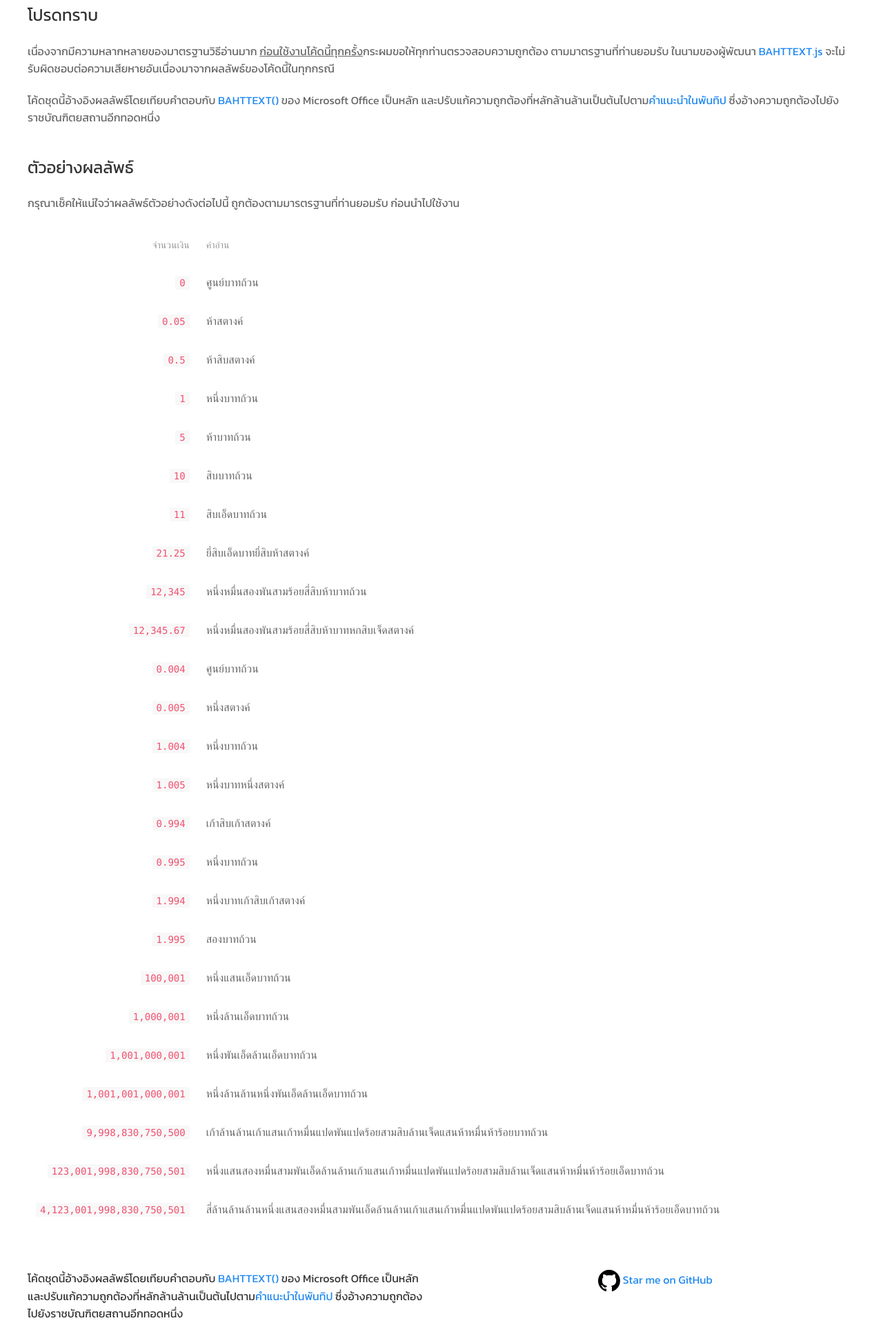
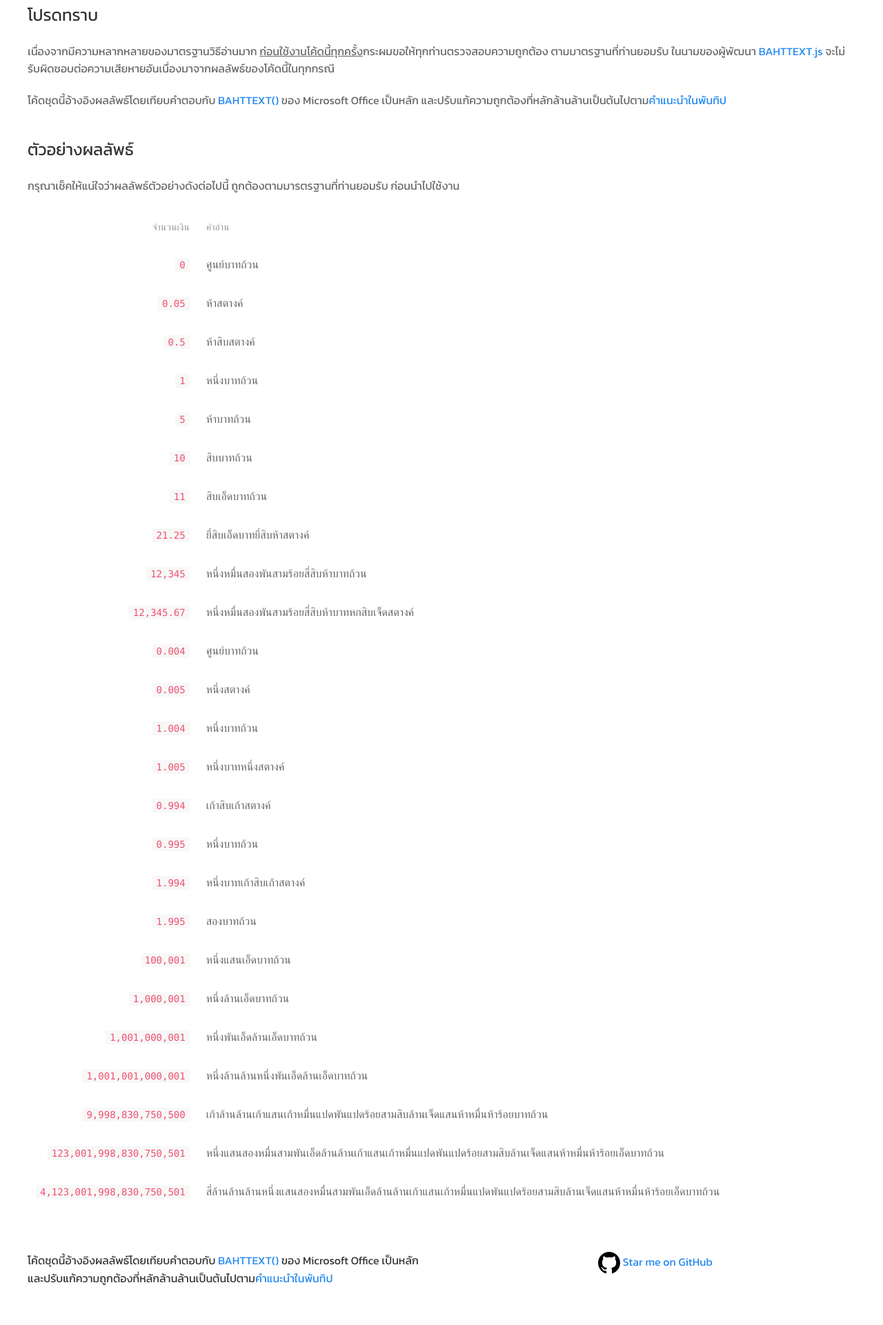
Before and after one commit to earthchie/BAHTTEXT.js, a plain HTML site: page index.html in a window 1280 px wide. Shown: the part 299-2220 px from the top of the page at 69% size. After the commit the page ends 2186 px from the top, so only its background shows below. Drawn offline with nearby package versions, Linux system fonts and the light colour scheme.

Commit message:
Update index.html

```diff
--- a/index.html
+++ b/index.html
@@ -40,7 +40,7 @@
         <h3>โปรดทราบ</h3>
         <p>เนื่องจากมีความหลากหลายของมาตรฐานวิธีอ่านมาก <u>ก่อนใช้งานโค้ดนี้ทุกครั้ง</u>กระผมขอให้ทุกท่านตรวจสอบความถูกต้อง ตามมาตรฐานที่ท่านยอมรับ ในนามของผู้พัฒนา <a href="https://github.com/earthchie/BAHTTEXT.js" target="_blank">BAHTTEXT.js</a> จะไม่รับผิดชอบต่อความเสียหายอันเนื่องมาจากผลลัพธ์ของโค้ดนี้ในทุกกรณี</p>
 
-        <p>โค้ดชุดนี้อ้างอิงผลลัพธ์โดยเทียบคำตอบกับ <a href="https://support.office.com/en-us/article/BAHTTEXT-function-5ba4d0b4-abd3-4325-8d22-7a92d59aab9c" target="_blank">BAHTTEXT()</a> ของ Microsoft Office เป็นหลัก และปรับแก้ความถูกต้องที่หลักล้านล้านเป็นต้นไปตาม<a href="https://pantip.com/topic/34967540#comment16" target="_blank">คำแนะนำในพันทิป</a> ซึ่งอ้างความถูกต้องไปยังราชบัณฑิตยสถานอีกทอดหนึ่ง</p>
+        <p>โค้ดชุดนี้อ้างอิงผลลัพธ์โดยเทียบคำตอบกับ <a href="https://support.office.com/en-us/article/BAHTTEXT-function-5ba4d0b4-abd3-4325-8d22-7a92d59aab9c" target="_blank">BAHTTEXT()</a> ของ Microsoft Office เป็นหลัก และปรับแก้ความถูกต้องที่หลักล้านล้านเป็นต้นไปตาม<a href="https://pantip.com/topic/34967540#comment16" target="_blank">คำแนะนำในพันทิป</a></p>
 
         <h3>ตัวอย่างผลลัพธ์</h3>
         <p>กรุณาเช็คให้แน่ใจว่าผลลัพธ์ตัวอย่างดังต่อไปนี้ ถูกต้องตามมารตรฐานที่ท่านยอมรับ ก่อนนำไปใช้งาน</p>
@@ -65,7 +65,7 @@
         <div class="uk-grid">
             <div class="uk-width-1-2@m uk-h2">
 
-                <p>โค้ดชุดนี้อ้างอิงผลลัพธ์โดยเทียบคำตอบกับ <a href="https://support.office.com/en-us/article/BAHTTEXT-function-5ba4d0b4-abd3-4325-8d22-7a92d59aab9c" target="_blank">BAHTTEXT()</a> ของ Microsoft Office เป็นหลัก และปรับแก้ความถูกต้องที่หลักล้านล้านเป็นต้นไปตาม<a href="https://pantip.com/topic/34967540#comment16" target="_blank">คำแนะนำในพันทิป</a> ซึ่งอ้างความถูกต้องไปยังราชบัณฑิตยสถานอีกทอดหนึ่ง</p>
+                <p>โค้ดชุดนี้อ้างอิงผลลัพธ์โดยเทียบคำตอบกับ <a href="https://support.office.com/en-us/article/BAHTTEXT-function-5ba4d0b4-abd3-4325-8d22-7a92d59aab9c" target="_blank">BAHTTEXT()</a> ของ Microsoft Office เป็นหลัก และปรับแก้ความถูกต้องที่หลักล้านล้านเป็นต้นไปตาม<a href="https://pantip.com/topic/34967540#comment16" target="_blank">คำแนะนำในพันทิป</a></p>
 
             </div>
             <div class="uk-width-1-2@m uk-text-center uk-h2">
```
